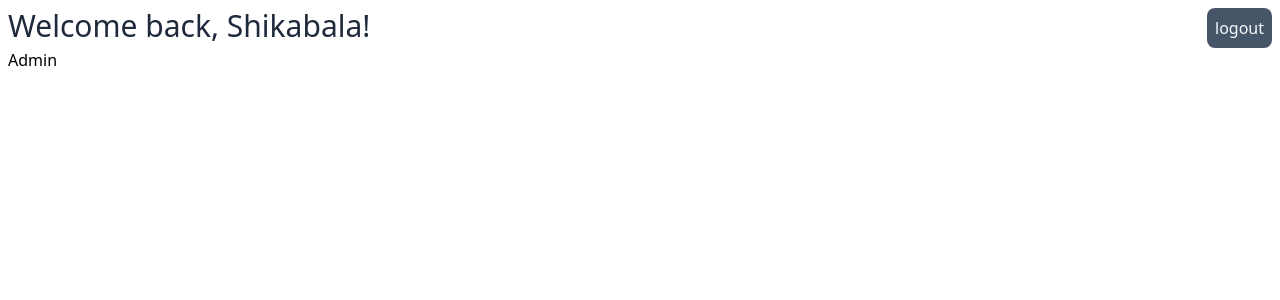
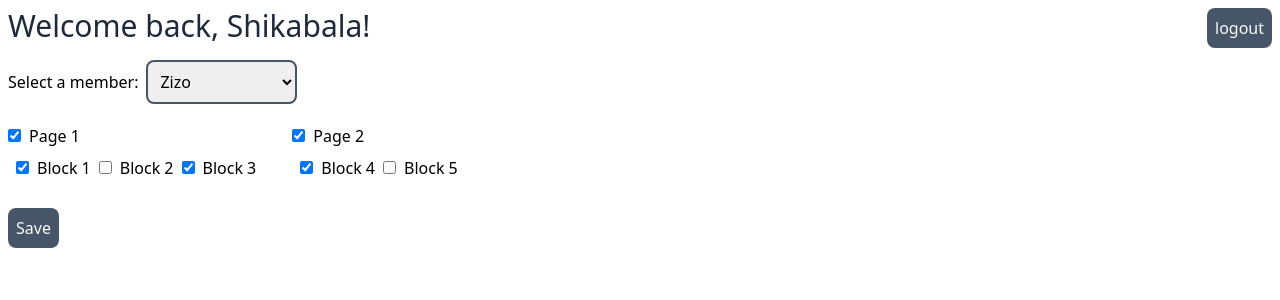
Before and after one commit to Yaamani/GISCON-DEV-Task, a React (Vite) app: page / in a window 1280 px wide. Both pictures are taken after a click on the button "Shikabala". Shown: the top 300 px of the page. Built offline with nearby package versions, Linux system fonts and the light colour scheme; data requests are answered from the project's data file.

Commit message:
feat: add Admin component

```diff
--- a/json-server/db.json
+++ b/json-server/db.json
@@ -1,13 +1,22 @@
 {
   "users": [
-        { "id": 1, "name": "Shikabala", "role": "admin" },
+    {
+      "id": 1,
+      "name": "Shikabala",
+      "role": "admin"
+    },
     {
       "id": 2,
       "name": "Zizo",
       "role": "member",
       "permissions": {
-                "page1": { "block1": true, "block3": true },
-                "page2": { "block5": true }
+        "page1": {
+          "block1": true,
+          "block3": true
+        },
+        "page2": {
+          "block4": true
+        }
       }
     },
     {
@@ -15,7 +24,14 @@
       "name": "Ahmad Fatouh",
       "role": "member",
       "permissions": {
-                "page1": { "block2": true }
+        "page1": {
+          "block2": true,
+          "block3": true
+        },
+        "page2": {
+          "block5": true,
+          "block4": true
+        }
       }
     }
   ]
--- a/package.json
+++ b/package.json
@@ -5,11 +5,13 @@
     "type": "module",
     "dependencies": {
         "json-server": "^0.17.3",
+        "lodash": "^4.17.21",
         "react": "^18.2.0",
         "react-dom": "^18.2.0",
         "react-router-dom": "^6.14.2"
     },
     "devDependencies": {
+        "@types/lodash": "^4.14.196",
         "@types/react": "^18.2.15",
         "@types/react-dom": "^18.2.7",
         "@typescript-eslint/eslint-plugin": "^6.0.0",
--- a/src/components/Admin.tsx
+++ b/src/components/Admin.tsx
@@ -1,15 +1,195 @@
-import { FC } from "react";
-import { IUser, IUserAdminRole } from "../utils/Types";
+import { ChangeEvent, FC, useCallback, useState } from "react";
+import { BlockId, IUser, IUserAdminRole, IUserMemberRole, PageId } from "../utils/Types";
+import useFetch from "../hooks/useFetch";
+import _ from "lodash";
 
 type AdminPageProps = {
     // user: IUser<IUserAdminRole>;
 };
 
 const Admin: FC<AdminPageProps> = () => {
+    const [allMembersMap, setAllMembersMap] = useState(
+        new Map<IUser["id"], IUser<IUserMemberRole>>()
+    );
+    const [selectedMember, setSelectedMember] = useState<IUser<IUserMemberRole> | undefined>();
+
+    const [reftech, setRefetch] = useState(true);
+    useFetch(
+        `http://localhost:3000/users?role=${"member" satisfies IUserMemberRole["role"]}`,
+        (data: IUser<IUserMemberRole>[]) => {
+            const newAllMembersMap = new Map(data.map((user) => [user.id, user]));
+            setAllMembersMap(newAllMembersMap);
+            if (data.length > 0)
+                setSelectedMember(
+                    _.cloneDeep(newAllMembersMap.get(selectedMember?.id ?? 0) ?? data[0])
+                );
+            setRefetch(false);
+        },
+        [reftech],
+        !reftech
+    );
+
+    const checkedPage = useCallback(
+        (pageId: PageId) => pageId in (selectedMember?.permissions ?? {}),
+        [allMembersMap, selectedMember]
+    );
+
+    const checkedBlock = useCallback(
+        (pageId: PageId, blockId: BlockId) =>
+            blockId in (selectedMember?.permissions[pageId] ?? {}),
+        [allMembersMap, selectedMember]
+    );
+
+    const handleChangePage = useCallback(
+        (pageId: PageId) => (e: ChangeEvent<HTMLInputElement>) => {
+            if (!e.target.checked) {
+                const newSelectedMember = _.cloneDeep(selectedMember);
+                if (newSelectedMember !== undefined) {
+                    delete newSelectedMember.permissions[pageId];
+                    setSelectedMember(newSelectedMember);
+                }
+            } else {
+                const newSelectedMember = _.cloneDeep(selectedMember);
+                if (newSelectedMember !== undefined) {
+                    newSelectedMember.permissions[pageId] = {};
+                    setSelectedMember(newSelectedMember);
+                }
+            }
+        },
+        [selectedMember]
+    );
+
+    const handleChangeBlock = useCallback(
+        (pageId: PageId, blockId: BlockId) => (e: ChangeEvent<HTMLInputElement>) => {
+            if (!e.target.checked) {
+                const newSelectedMember = _.cloneDeep(selectedMember);
+                if (newSelectedMember !== undefined) {
+                    delete (newSelectedMember.permissions[pageId] as any)[blockId];
+                    setSelectedMember(newSelectedMember);
+                }
+            } else {
+                const newSelectedMember = _.cloneDeep(selectedMember);
+                if (newSelectedMember !== undefined) {
+                    if (newSelectedMember.permissions[pageId] === undefined)
+                        newSelectedMember.permissions[pageId] = {};
+                    (newSelectedMember.permissions[pageId] as any)[blockId] = true;
+                    setSelectedMember(newSelectedMember);
+                }
+            }
+        },
+        [selectedMember]
+    );
 
     return (
-        <div>Admin</div>
-    )
+        <div className="flex gap-5 flex-col">
+            <div className="flex gap-2 items-center">
+                <label htmlFor="members">Select a member: </label>
+                <select
+                    name="members"
+                    id="members"
+                    value={selectedMember?.id}
+                    onChange={(e) =>
+                        setSelectedMember(_.cloneDeep(allMembersMap.get(Number(e.target.value))))
+                    }
+                >
+                    {Array.from(allMembersMap.values()).map((user) => (
+                        <option key={user.id} value={user.id}>
+                            {user.name}
+                        </option>
+                    ))}
+                </select>
+            </div>
+            <div className="flex flex-wrap gap-5">
+                <div>
+                    <input
+                        type="checkbox"
+                        id="page1"
+                        checked={checkedPage("page1")}
+                        onChange={handleChangePage("page1")}
+                    />
+                    <label className="p-2" htmlFor="page1">
+                        Page 1
+                    </label>
+                    <div className="p-2">
+                        <input
+                            type="checkbox"
+                            id="block1"
+                            checked={checkedBlock("page1", "block1")}
+                            onChange={handleChangeBlock("page1", "block1")}
+                        />
+                        <label className="p-2" htmlFor="block1">
+                            Block 1
+                        </label>
+                        <input
+                            type="checkbox"
+                            id="block2"
+                            checked={checkedBlock("page1", "block2")}
+                            onChange={handleChangeBlock("page1", "block2")}
+                        />
+                        <label className="p-2" htmlFor="block2">
+                            Block 2
+                        </label>
+                        <input
+                            type="checkbox"
+                            id="block3"
+                            checked={checkedBlock("page1", "block3")}
+                            onChange={handleChangeBlock("page1", "block3")}
+                        />
+                        <label className="p-2" htmlFor="block3">
+                            Block 3
+                        </label>
+                    </div>
+                </div>
+                <div>
+                    <input
+                        type="checkbox"
+                        id="page2"
+                        checked={checkedPage("page2")}
+                        onChange={handleChangePage("page2")}
+                    />
+                    <label className="p-2" htmlFor="page2">
+                        Page 2
+                    </label>
+                    <div className="p-2">
+                        <input
+                            type="checkbox"
+                            id="block4"
+                            checked={checkedBlock("page2", "block4")}
+                            onChange={handleChangeBlock("page2", "block4")}
+                        />
+                        <label className="p-2" htmlFor="block4">
+                            Block 4
+                        </label>
+                        <input
+                            type="checkbox"
+                            id="block5"
+                            checked={checkedBlock("page2", "block5")}
+                            onChange={handleChangeBlock("page2", "block5")}
+                        />
+                        <label className="p-2" htmlFor="block5">
+                            Block 5
+                        </label>
+                    </div>
+                </div>
+            </div>
+            <button
+                onClick={() => {
+                    fetch(`http://localhost:3000/users/${selectedMember?.id}`, {
+                        method: "PATCH",
+                        body: JSON.stringify(selectedMember),
+                        headers: {
+                            "Content-type": "application/json; charset=UTF-8",
+                        },
+                    })
+                        .then((data) => data.json())
+                        .then(() => setRefetch(true))
+                        .catch((error) => alert(error));
+                }}
+            >
+                Save
+            </button>
+        </div>
+    );
 };
 
 export default Admin;
--- a/src/components/User.tsx
+++ b/src/components/User.tsx
@@ -23,9 +23,9 @@ const User: FC = () => {
     return (
         <div className="p-2">
             <div className="grid grid-cols-3">
-                <h2 className="text-slate-800 col-span-2">Welcome back, {user?.name}!</h2>
+                <h2 className="text-slate-800 col-span-2 mb-4">Welcome back, {user?.name}!</h2>
                 <button
-                    className="ml-auto"
+                    className="ml-auto h-fit"
                     onClick={() => navigate("/")}
                 >
                     logout
--- a/src/hooks/useFetch.ts
+++ b/src/hooks/useFetch.ts
@@ -1,7 +1,8 @@
 import { DependencyList, useEffect } from "react";
 
-const useFetch = (url: string, onSuccess: (data: any) => any, deps?: DependencyList | undefined) => {
+const useFetch = (url: string, onSuccess: (data: any) => any, deps?: DependencyList | undefined, skip = false) => {
     useEffect(() => {
+        if (skip) return;
         fetch(url)
             .then((res) => res.json())
             .then(onSuccess)
--- a/src/index.css
+++ b/src/index.css
@@ -30,4 +30,13 @@
         @apply p-2;
         @apply w-fit;
     }
+
+    select {
+        /* @apply bg-slate-600; */
+        /* @apply text-slate-50; */
+        @apply border-solid;
+        @apply border-2;
+        @apply border-slate-600;
+        @apply p-2;
+    }
 }
--- a/src/utils/Types.ts
+++ b/src/utils/Types.ts
@@ -1,3 +1,5 @@
+export type AllKeys<T> = T extends any ? keyof T : never;
+
 export type IUserAdminRole = {
     role: "admin";
 };
@@ -15,4 +17,6 @@ export type IUser<Role extends IUserAdminRole | IUserMemberRole = IUserAdminRole
     name: string;
 } & Role;
 
+// export type UserRole = IUserAdminRole["role"] | IUserMemberRole["role"];
 export type PageId = keyof IUserMemberRole["permissions"];
+export type BlockId = AllKeys<IUserMemberRole["permissions"][PageId]>;
```
Also changed, not shown: 1 other file (tests, documents, lock files or other folders). Lines whose indentation alone changed are shown as unchanged.
